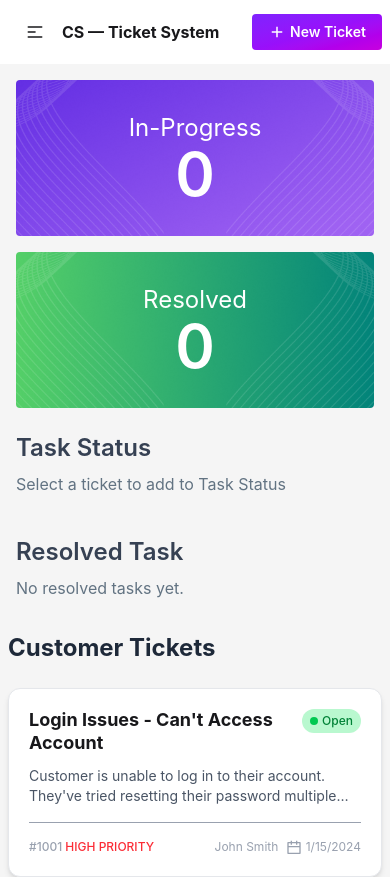
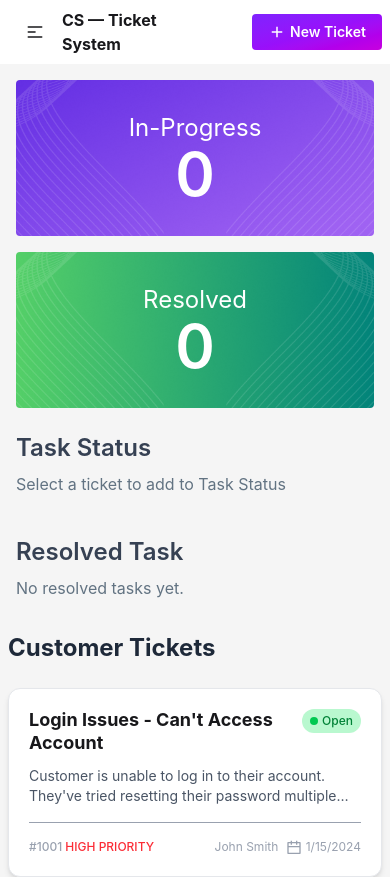
Before and after one commit to hasanujjamanjibon/customer-tickets-projects-assignment, a React (Vite) app: page / in a window 390 px wide. Shown: the top 877 px of the page. Built offline with nearby package versions, Linux system fonts and the light colour scheme.

Commit message:
footer navbar spme code changed for better expoerience

```diff
--- a/src/components/Footer/Footer.jsx
+++ b/src/components/Footer/Footer.jsx
@@ -7,7 +7,7 @@ import {
 
 const Footer = () => {
   return (
-    <footer className='bg-gray-950 text-gray-400 py-12 px-6 md:px-12 lg:px-24 font-sans'>
+    <footer className='bg-gray-950 text-gray-400 py-12 px-6 '>
       <div className='max-w-6xl mx-auto grid grid-cols-1 sm:grid-cols-2 lg:grid-cols-5 gap-8 pb-12  border-blue-400/30'>
         <div className='lg:col-span-1'>
           <h2 className='text-white text-xl font-bold mb-4'>
--- a/src/components/Navbar/NavBar.jsx
+++ b/src/components/Navbar/NavBar.jsx
@@ -31,9 +31,7 @@ const NavBar = () => {
               <Navlist />
             </ul>
           </div>
-          <a className='text-md lg:text-2xl font-bold min-w-max'>
-            CS — Ticket System
-          </a>
+          <a className='text-base lg:text-2xl font-bold'>CS — Ticket System</a>
         </div>
 
         <div className='navbar-end  hidden lg:flex'>
```
